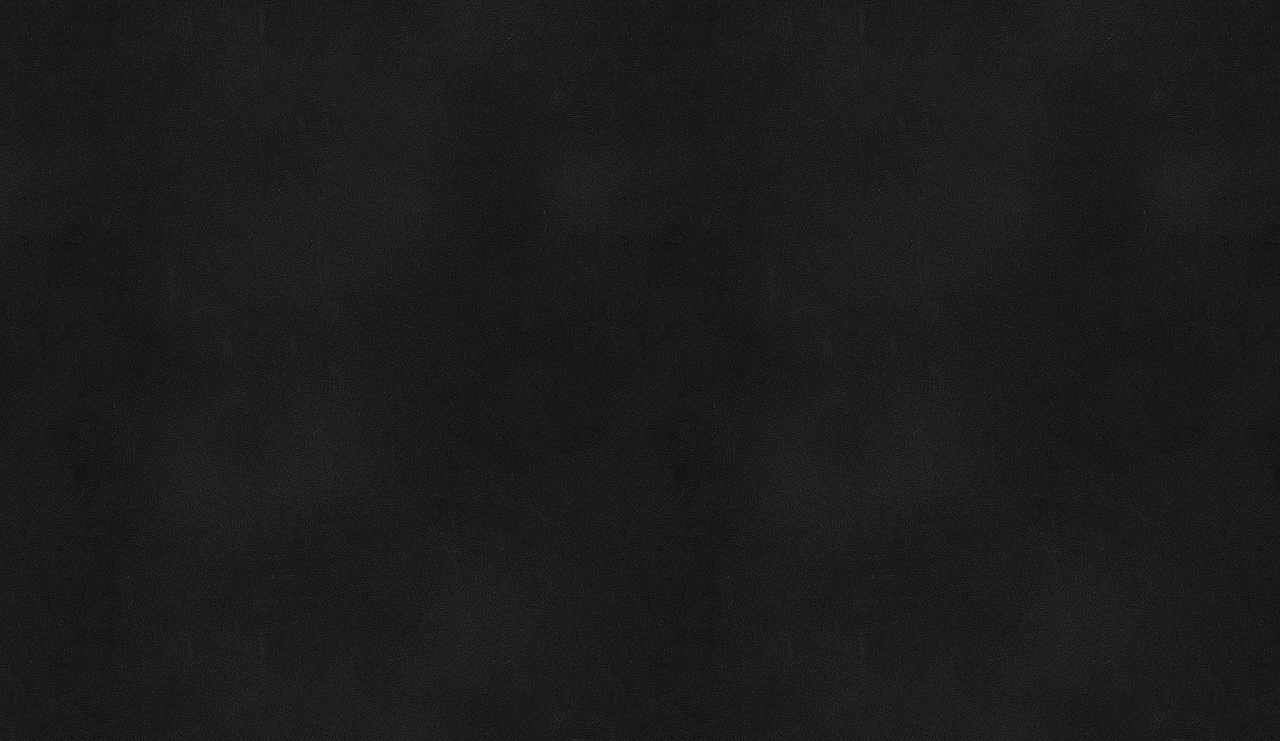
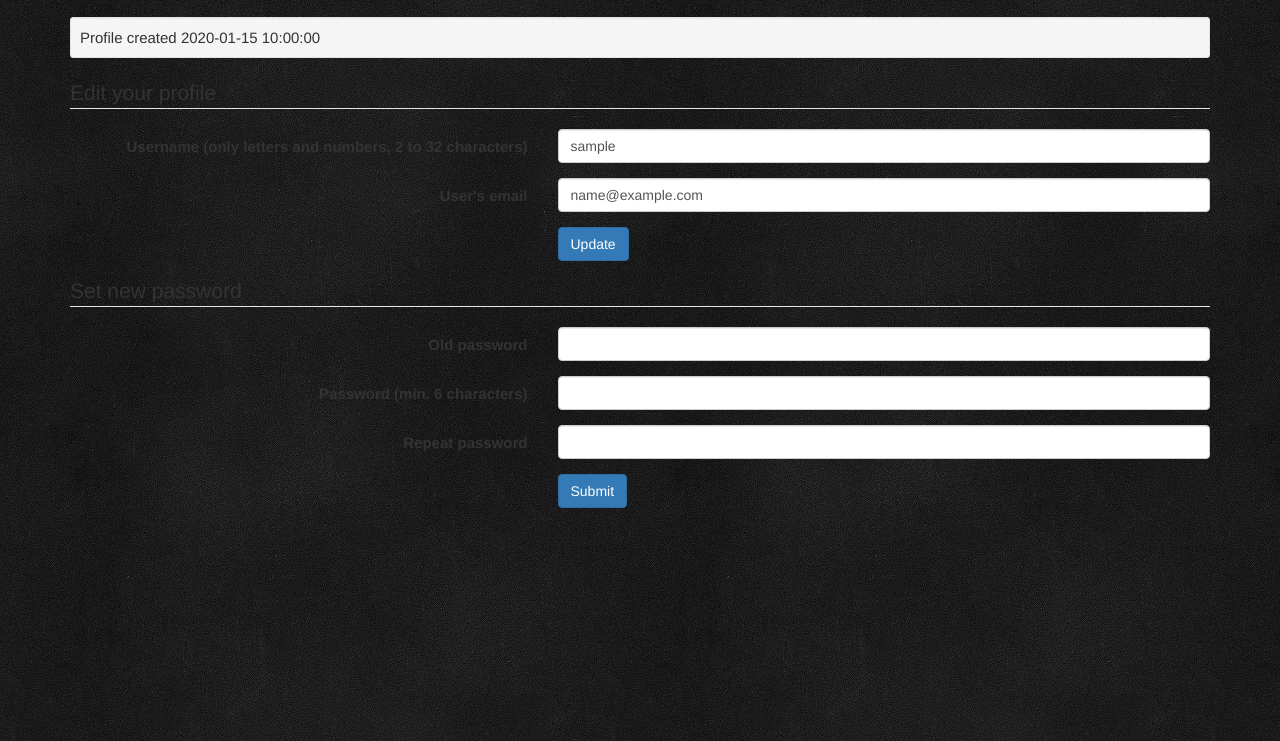
Before and after one commit to git-universe/present_frame, a PHP site: page /present_frame/en/user in a window 1280 px wide. Shown: the part 59-800 px from the top of the page. Run offline with PHP 8.4, Linux system fonts and the light colour scheme; the visitor is signed in with stand-in values (Sample User, id 1); tables that the repository leaves empty hold one stand-in row (values such as "Sample post"); some libraries are stand-ins or nearby versions.

Commit message:
User profile editing

```diff
--- a/application/controller/admin.php
+++ b/application/controller/admin.php
@@ -12,7 +12,7 @@ class Admin extends Controller
 {
 
     function __construct() {
-        if(!isset($_SESSION['admin']) || $_SESSION['admin'] == false) {
+        if(!isset($_SESSION['username']) ) {
             header("Location: " . URL . $_SESSION['lang']);
             die();
         }
@@ -22,6 +22,7 @@ class Admin extends Controller
 
     public function index()
     {
+        //var_dump($_SESSION);
         $lang_model = $this->loadModel('LangModel');
 
         require 'application/views/admin/header.php';
--- a/application/controller/login.php
+++ b/application/controller/login.php
@@ -14,7 +14,7 @@ class Login extends Controller
     public function index()
     {
         $lang_model = $this->loadModel('LangModel');
-        $reg_model = $this->loadModel('RegisterModel');
+        $reg_model = $this->loadModel('UserModel');
         $cat_model = $this->loadModel('CategoryModel');
 
         $menuCategories = $cat_model->getMenuCategories($_SESSION['lang']);
--- a/application/controller/register.php
+++ b/application/controller/register.php
@@ -14,7 +14,7 @@ class Register extends Controller
     public function index()
     {
         $lang_model = $this->loadModel('LangModel');
-        $reg_model = $this->loadModel('RegisterModel');
+        $reg_model = $this->loadModel('UserModel');
         $cat_model = $this->loadModel('CategoryModel');
 
         $menuCategories = $cat_model->getMenuCategories($_SESSION['lang']);
--- /dev/null
+++ b/application/controller/user.php
@@ -0,0 +1,96 @@
+<?php
+
+/**
+ * Class User
+ *
+ * Please note:
+ * Don't use the same name for class and method, as this might trigger an (unintended) __construct of the class.
+ * This is really weird behaviour, but documented here: http://php.net/manual/en/language.oop5.decon.php
+ *
+ */
+class User extends Controller
+{
+
+    function __construct() {
+        if( !isset($_SESSION['admin']) ) {
+            header("Location: " . URL . $_SESSION['lang']);
+            die();
+        }
+
+        parent::__construct();
+    }
+
+    public function index()
+    {
+        $lang_model = $this->loadModel('LangModel');
+        $cat_model = $this->loadModel('CategoryModel');
+        $user_model = $this->loadModel('UserModel');
+
+        /**
+         * @var array $errors Collection of error messages
+         */
+        $errors = array();
+        /**
+         * @var array $messages Collection of success / neutral messages
+         */
+        $messages = array();
+
+        $menuCategories = $cat_model->getMenuCategories( $_SESSION['lang'] );
+        $userDetails = $user_model->getUserDetails( $_SESSION['username'] );
+
+        if (isset($_POST["form_type"])) {
+
+            if($_POST["form_type"] == "editUser") {
+                $username = $_POST['user_name'];
+                $email = $_POST['user_email'];
+
+                if( $user_model->isUser($username) ) {
+                    array_push ( $errors , $lang_model->translate("User with that username already exists!") ); //translate!
+                }
+
+                if(count($errors) == 0) {
+
+                    if( $user_model->setUserDetails($userDetails->id, $_POST['user_name'], $_POST['user_email']) ) {
+                        array_push ( $messages , $lang_model->translate("User profile updated successfully.") ); //translate!
+                        $_SESSION['username'] = $username;
+                        $userDetails = $user_model->getUserDetails( $_SESSION['username'] );
+                    } else {
+                        array_push ( $errors , $lang_model->translate("User profile was not updated. Please try again later...") ); //translate!
+                    }
+
+                }
+            } else if ($_POST["form_type"] == "newPassword"){
+                $passOld = $_POST['user_password_old'];
+                $pass = $_POST['user_password_new'];
+                $passRepeat = $_POST['user_password_repeat'];
+
+                $user = $user_model->getUserLogin($_SESSION['username'], $passOld);
+
+                if($user == false) {
+                    array_push ( $errors , $lang_model->translate("Wrong old password...") ); //translate!
+                }
+
+                if($pass != $passRepeat){
+                    array_push ( $errors , $lang_model->translate("Passwords are not matching!") ); //translate!
+                } else {
+                    $passHashed = $user_model->password_hash($pass, PASSWORD_DEFAULT);
+                }
+
+                if(count($errors) == 0) {
+
+                    if( $user_model->setPassword($userDetails->id, $passHashed) ) {
+                        array_push ( $messages , $lang_model->translate("Password updated successfully.") ); //translate
+                    } else {
+                        array_push ( $errors , $lang_model->translate("Password was not updated. Please try again later...") ); //translate!
+                    }
+
+                }
+            }
+        }
+
+        require 'application/views/_templates/header.php';
+        require 'application/views/user/index.php';
+        require 'application/views/_templates/footer.php';
+    }
+
+}
--- a/application/libs/controller.php
+++ b/application/libs/controller.php
@@ -33,7 +33,7 @@ class Controller
         // generate a database connection, using the PDO connector
         // @see http://net.tutsplus.com/tutorials/php/why-you-should-be-using-phps-pdo-for-database-access/
         $this->db = new PDO(DB_TYPE . ':host=' . DB_HOST . ';dbname=' . DB_NAME, DB_USER, DB_PASS, $options);
-         $this->db->exec("SET CHARACTER SET utf8");
+        $this->db->exec("SET CHARACTER SET utf8");
     }
 
     /**
--- a/application/models/langmodel.php
+++ b/application/models/langmodel.php
@@ -35,7 +35,7 @@ class LangModel
             $result = $query->fetch();
 
             if (!$result) {
-                return "Translation N/A";
+                return "(" . $expression . ") translation N/A";
             } else {
                 return $result->translation;
             }
--- a/application/models/registermodel.php
+++ b/application/models/usermodel.php
@@ -1,6 +1,6 @@
 <?php
 
-class RegisterModel
+class UserModel
 {
     /**
      * Every model needs a database connection, passed to the model
@@ -81,6 +81,38 @@ class RegisterModel
             return false;
         }
     }
+
+    function getUserDetails($userName) {
+        $userName = strip_tags($userName);
+
+        $sql = "SELECT u.id, u.username, u.email, u.create_time FROM users u WHERE u.username = :userName";
+
+        $query = $this->db->prepare($sql);
+        $query->execute( array(':userName' => $userName) );
+
+        return $query->fetch();
+    }
+
+    function setUserDetails($id, $uname, $email) {
+        $uname = strip_tags($uname);
+        $email = strip_tags($email);
+
+        $sql = "UPDATE `present_frame`.`users` SET `username` = :uname, `email` = :email
+            WHERE `id` = :id";
+
+        $query = $this->db->prepare($sql);
+        return $query->execute( array(':uname' => $uname, ':email' => $email, ':id' => $id) );
+    }
+
+    function setPassword($id, $pass) {
+        $pass = strip_tags($pass);
+
+         $sql = "UPDATE `present_frame`.`users` SET `pass_hash` = :pass WHERE `id` = :id";
+
+        $query = $this->db->prepare($sql);
+        return $query->execute( array(':pass' => $pass, ':id' => $id) );
+    }
+
 
     /**
      * Hash the password using the specified algorithm
@@ -287,5 +319,4 @@ class RegisterModel
 
         return $status === 0;
     }
-
 }
--- a/application/views/_templates/header.php
+++ b/application/views/_templates/header.php
@@ -7,15 +7,15 @@
     <meta name="description" content="">
     <meta name="viewport" content="width=device-width, initial-scale=1.0">
     <!-- css -->
-    <link rel="stylesheet" href="//netdna.bootstrapcdn.com/bootswatch/3.1.1/cyborg/bootstrap.min.css"><!--  - Online -->
-    <!-- <link rel="stylesheet" href="<?php echo URL; ?>public/offline/bootstrap.min.css"> -->
+    <!-- <link rel="stylesheet" href="//netdna.bootstrapcdn.com/bootswatch/3.1.1/cyborg/bootstrap.min.css"> --><!--  - Online -->
+    <link rel="stylesheet" href="<?php echo URL; ?>public/offline/bootstrap.min.css">
     <link href="<?php echo URL; ?>public/css/style.css" rel="stylesheet">
     <!-- jQuery -->
-    <script src="//ajax.googleapis.com/ajax/libs/jquery/2.1.1/jquery.js"></script><!--  - Online -->
-    <!-- <script src="<?php echo URL; ?>public/offline/jquery.js"></script> -->
+    <!--<script src="//ajax.googleapis.com/ajax/libs/jquery/2.1.1/jquery.js"></script> --><!--  - Online -->
+     <script src="<?php echo URL; ?>public/offline/jquery.js"></script>
     <!-- Bootstrap -->
-    <script src="//netdna.bootstrapcdn.com/bootstrap/3.1.1/js/bootstrap.js"></script><!--  - Online -->
-    <!-- <script src="<?php echo URL; ?>public/offline/bootstrap.js"></script> -->
+    <!-- <script src="//netdna.bootstrapcdn.com/bootstrap/3.1.1/js/bootstrap.js"></script> --><!--  - Online -->
+    <script src="<?php echo URL; ?>public/offline/bootstrap.js"></script>
 
     <link rel="shortcut icon" href="<?php echo URL; ?>public/img/favicon.ico" />
 </head>
@@ -75,6 +75,13 @@
                             <?php echo $lang_model->translate('Wellcome') . ' ' . $_SESSION['username']; ?> <b class="caret"></b>
                         </a>
                         <ul class="dropdown-menu">
+
+                            <li>
+                                <a href="<?php echo URL . $_SESSION['lang']; ?>/user">
+                                    <?php echo $lang_model->translate('Edit profile') ?>
+                                </a>
+                            </li>
+
                             <?php if( $_SESSION['admin'] == true ) { ?>
                                 <li>
                                     <a href="<?php echo URL . $_SESSION['lang']; ?>/admin">
--- /dev/null
+++ b/application/views/user/index.php
@@ -0,0 +1,102 @@
+<div class="container">
+	<?php foreach ($errors as &$e) { ?>
+	    <div class="alert alert-dismissable alert-danger">
+    		<button type="button" class="close" data-dismiss="alert">×</button>
+	    	<?php echo $e; ?>
+	    </div>
+	<?php } ?>
+
+	<?php foreach ($messages as &$m) { ?>
+	    <div class="alert alert-dismissable alert-success">
+    		<button type="button" class="close" data-dismiss="alert">×</button>
+	    	<?php echo $m; ?>
+	    </div>
+	<?php } ?>
+
+	<div class="well well-sm">
+	  	<?php echo $lang_model->translate('Profile created ') . $userDetails->create_time ?>
+	</div>
+
+	<form method="post" action="" name="editUserForm" class="form-horizontal">
+		<input name="form_type" type="hidden" value="editUser">
+		<fieldset>
+		    <legend>
+		    	<?php echo $lang_model->translate('Edit your profile') ?>
+		    </legend>
+
+			<div class="form-group">
+		    	<label for="login_input_username" class="col-lg-5 control-label">
+		    		<?php echo $lang_model->translate('Username (only letters and numbers, 2 to 32 characters)') ?>
+		    	</label>
+			    <div class="col-lg-7">
+			    	<input id="login_input_username" class="form-control" type="text" pattern="[a-zA-Z0-9]{2,32}" name="user_name" required
+			    		value="<?php echo $userDetails->username ?>" />
+			    </div>
+		    </div>
+
+		    <div class="form-group">
+		    	<label for="login_input_email" class="col-lg-5 control-label">
+		    		<?php echo $lang_model->translate("User's email") ?>
+    			</label>
+			    <div class="col-lg-7">
+			    	<input id="login_input_email" class="form-control" type="email"  name="user_email" required
+			    		value="<?php echo $userDetails->email ?>" />
+			    </div>
+		    </div>
+
+		    <div class="form-group">
+		        <div class="col-lg-7 col-lg-offset-5">
+		        	<button type="submit" class="btn btn-primary">
+		        		<?php echo $lang_model->translate('Update') ?>
+		        	</button>
+		        </div>
+	        </div>
+
+		</fieldset>
+	</form>
+
+	<form method="post" action="" name="newPasswordForm" class="form-horizontal">
+		<input name="form_type" type="hidden" value="newPassword">
+		<fieldset>
+		    <legend>
+		    	<?php echo $lang_model->translate('Set new password') ?>
+		    </legend>
+
+		    <div class="form-group">
+		    	<label for="login_input_password_old" class="col-lg-5 control-label">
+		    		<?php echo $lang_model->translate('Old password') ?>
+	    		</label>
+			    <div class="col-lg-7">
+			    	<input id="login_input_password_old" class="form-control" type="password"  name="user_password_old" pattern=".{6,}" required autocomplete="off" />
+			    </div>
+		    </div>
+
+		    <div class="form-group">
+		    	<label for="login_input_password_new" class="col-lg-5 control-label">
+		    		<?php echo $lang_model->translate('Password (min. 6 characters)') ?>
+	    		</label>
+			    <div class="col-lg-7">
+			    	<input id="login_input_password_new" class="form-control" type="password"  name="user_password_new" pattern=".{6,}" required autocomplete="off" />
+			    </div>
+		    </div>
+
+		    <div class="form-group">
+		    	<label for="login_input_password_repeat" class="col-lg-5 control-label">
+		    		<?php echo $lang_model->translate('Repeat password') ?>
+		    	</label>
+			    <div class="col-lg-7">
+			    	<input id="login_input_password_repeat" class="form-control" type="password"  name="user_password_repeat" pattern=".{6,}" required autocomplete="off" />
+			    </div>
+		    </div>
+
+		    <div class="form-group">
+		        <div class="col-lg-7 col-lg-offset-5">
+		        	<button type="submit" class="btn btn-primary">
+		        		<?php echo $lang_model->translate('Submit') ?>
+		        	</button>
+		        </div>
+	        </div>
+
+		</fieldset>
+	</form>
+</div>
```
